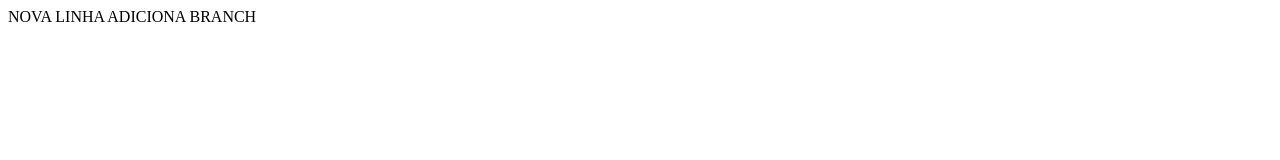
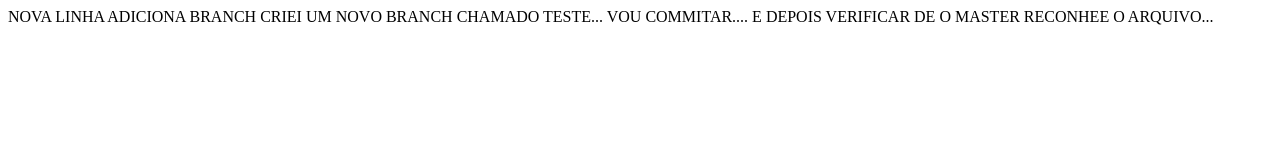
Before and after one commit to mauricioaraujosilva/modulogit, a plain HTML site: page index.html in a window 1280 px wide. Drawn offline with Linux system fonts and the light colour scheme.

Commit message:
CRIANDO ARQUIVO STYLE2 E ALTERANDO O HTML

```diff
--- a/index.html
+++ b/index.html
@@ -2,5 +2,7 @@
 <head>
     NOVA LINHA ADICIONA BRANCH
 </head>
+    CRIEI UM NOVO BRANCH CHAMADO TESTE... VOU COMMITAR.... E DEPOIS VERIFICAR DE O MASTER RECONHEE O ARQUIVO...
+
 
 </html>
```
